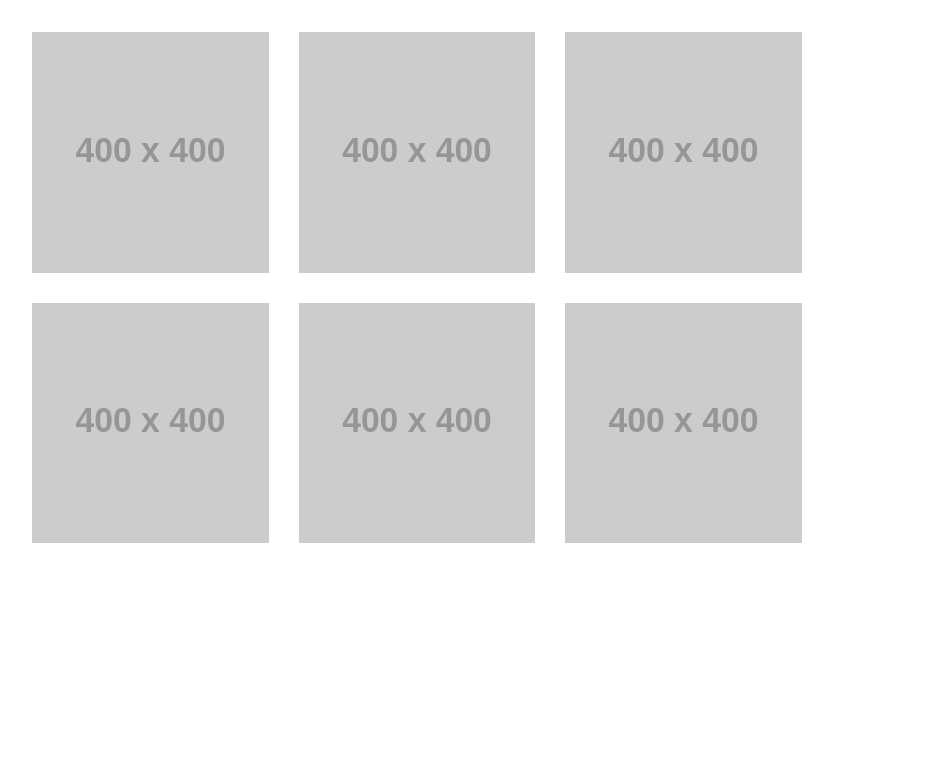
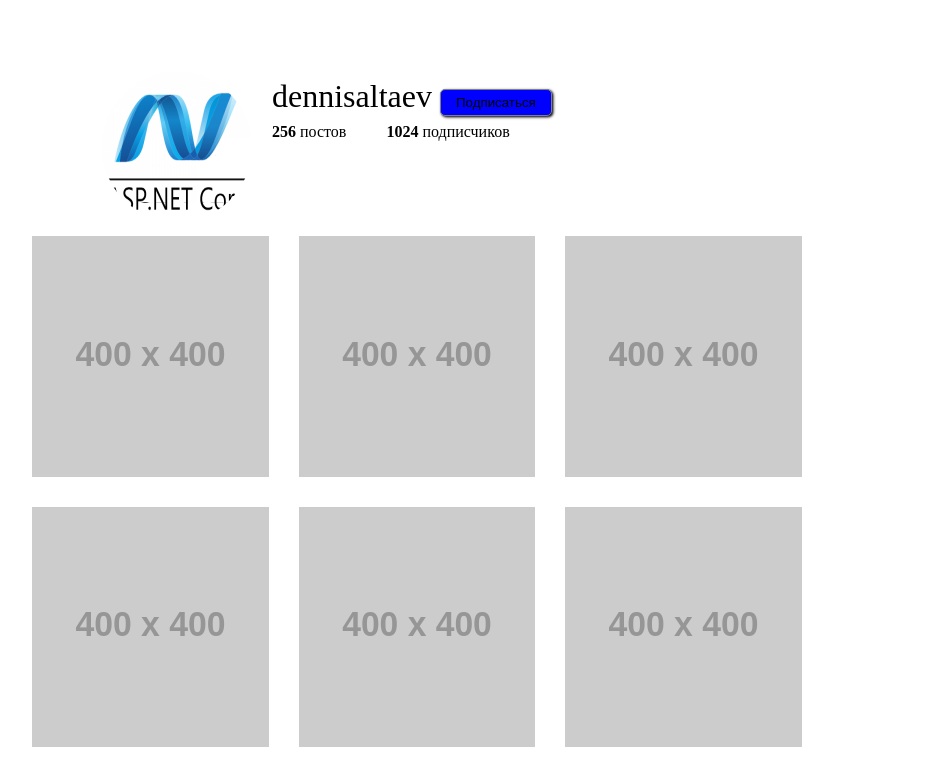
Before and after one commit to altaevdennis/altaevdennis.github.com, a plain HTML site: page index.html in a window 1280 px wide. Shown: the part 91-861 px from the top of the page, without its empty margins (223-1155 px from the left). Before the commit the page ends 800 px from the top, so only its background shows below. Drawn offline with Linux system fonts and the light colour scheme; placeholder pictures from the web are drawn by us.

Commit message:
Доделана фотография профиля

```diff
--- a/index.html
+++ b/index.html
@@ -20,11 +20,25 @@
                 <a href="#" class="btn-default">Войти</a>
             </div>
             </div>
-
         </div>
     </header>
 
     <div class="container">
+        <div class="row profile">
+            <div class="col">
+                <img class="profile-img" src="./images/aspnetcore.png" alt="Люблю C#)))">
+            </div>
+            <div class="col">
+                <p class="profile-name">dennisaltaev
+                    <button class="btn btn-default">Подписаться</button>
+                </p>
+
+                <div class="row profile-data ">
+                    <span class="profile-data-text"><b>256</b> постов</span>
+                    <span class="profile-data-text"><b> 1024 </b> подписчиков </span>
+                </div>
+            </div>
+        </div>
         <div class="row">
             <div class="col">
                 <img src="http://placehold.it/400x400" alt="">
--- a/style.css
+++ b/style.css
@@ -101,3 +101,36 @@ header .container .row a img{
     float:right;
     text-align: right;
 }
+
+.profile-img {
+    position: relative;
+    left: 70px;
+    top: 40px;
+    margin-bottom: 20px;
+    width: 150px!important;
+    height: 150px!important;
+    border-radius: 150px;
+}
+
+.profile-name {
+    font-size: 32px;
+    font-style: normal;
+    position: relative;
+    right: 160px;
+    top: 10px;
+}
+
+.profile-data {
+    position: relative;
+    right: 200px;
+    bottom: 15px;
+}
+
+.profile-data-text {
+    margin-left: 40px
+}
+
+.profile-meta {
+    position: relative;
+    right: 164px;
+}
```
Also changed, not shown: images/aspnetcore.png (added).
